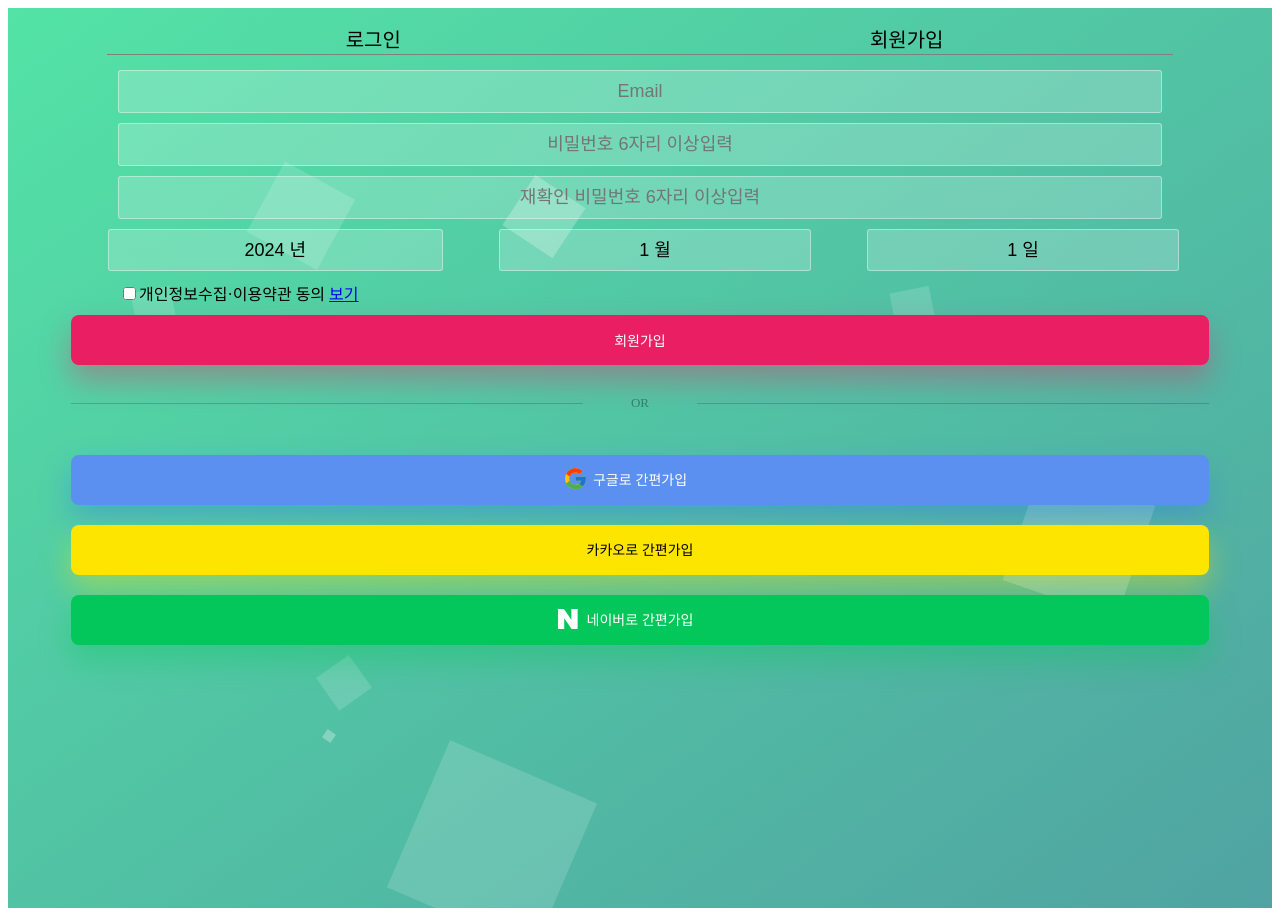
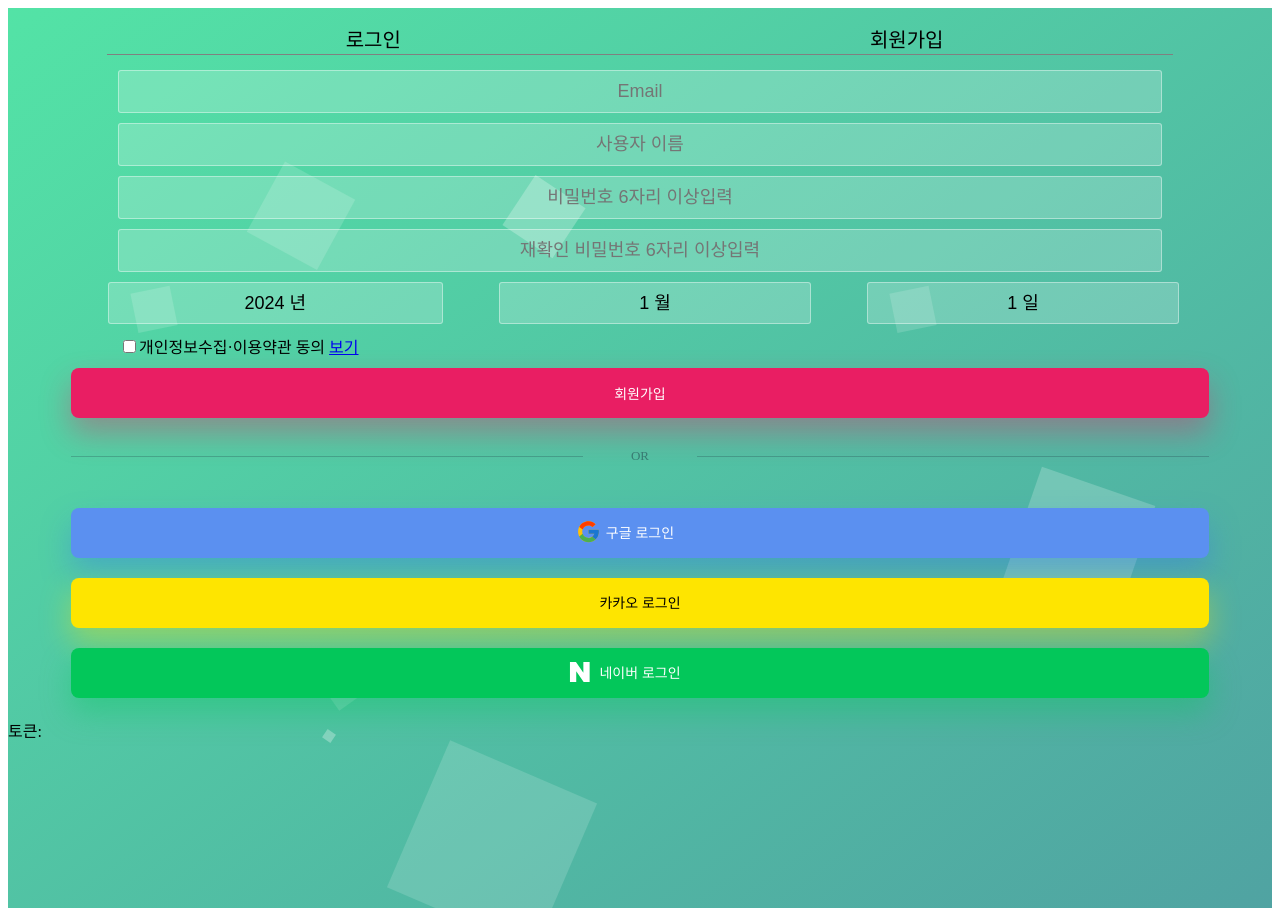
Before and after one commit to KICMonster/Monster_YMJ, a React (Vite) app in the folder monsterproject/: page /Login in a window 1280 px wide. Both pictures are taken after a click on the element "회원가입". Built offline with nearby package versions, Linux system fonts and the light colour scheme.

Commit message:
소셜로그인 파싱중

```diff
--- a/monsterproject/src/api/MonsterApi.jsx
+++ b/monsterproject/src/api/MonsterApi.jsx
@@ -16,6 +16,7 @@
 
 // Login page
 // 등록
-export const Loginpush = async()=>{
-    const res = await axios.post();
+export const Loginpush = async(obj)=>{
+    const res = await axios.post(`${Loginfix}/`,obj);
+    return res.data
 }
--- a/monsterproject/src/hooks/useLoginMove.jsx
+++ b/monsterproject/src/hooks/useLoginMove.jsx
@@ -0,0 +1,3 @@
+function useLoginMove() {
+
+}
--- a/monsterproject/src/page/Login.css
+++ b/monsterproject/src/page/Login.css
@@ -122,33 +122,37 @@
   grid-column: 1 /4;
   grid-row: 1;
 }
+#username{
+  grid-column: 1 /4;
+  grid-row: 2;
+}
 
 #pass {
   grid-column: 1 / 4;
-  grid-row: 2;
+  grid-row: 3;
 }
 
 #pass2 {
   grid-column: 1 / 4;
-  grid-row: 3;
+  grid-row: 4;
 }
 
 #date__yy {
   grid-column: 1;
-  grid-row: 4;
+  grid-row: 5;
   margin-left: auto;
 }
 
 #date__mm {
   grid-column: 2;
-  grid-row: 4;
+  grid-row: 5;
   margin-left: auto;
   margin-right: auto;
 }
 
 #date__dd {
   grid-column: 3;
-  grid-row: 4;
+  grid-row: 5;
   margin-right: auto;
 }
 
--- a/monsterproject/src/page/Login.jsx
+++ b/monsterproject/src/page/Login.jsx
@@ -2,12 +2,30 @@
 import { FcGoogle } from "react-icons/fc";
 import { SiNaver } from "react-icons/si";
 import { HiMiniChatBubbleOvalLeft } from "react-icons/hi2";
-import { useState } from 'react';
+import { useEffect, useState } from 'react';
 import { Link } from 'react-router-dom';
 
 
 //////////////////js//////////////////////
+const initState = {
+    email: '',
+    passowrd: '',
+    dueDate: "",
+    Lboolean: false
+}
+const socialState = {
+    response_type: '',
+    client_id: '',
+    redirect_uri: '',
+    scope: '',
 
+
+
+    autorization_uri: '',
+    token_uri: '',
+    user_info_uri: '',
+    user_name_attribute: ''
+}
 ////////////////컴포넌트///////////////////
 //로그인 페이지 해더  회원가입/로그인
 function LoginHeader({ setisChange }) {
@@ -40,11 +58,12 @@
     if (isChange) {
         return (
             <main>
-                <form style={{ width: '100%' }}>
+                <form action='/login' method='post' style={{ width: '100%' }}>
                     <div className="LoginMainBody">
                         <input type="text" placeholder={"Email"} id='email' autoComplete="username" />
-                        <input type="password" placeholder={"비밀번호 6자리 이상입력"} id='pass' autoComplete="new-password" />
-                        <input type="password" placeholder={"재확인 비밀번호 6자리 이상입력"} id='pass2' autoComplete="new-password" />
+                        <input type="text" placeholder="사용자 이름" id="username" />
+                        <input type="password" placeholder="비밀번호 6자리 이상입력" id='pass' autoComplete="new-password" />
+                        <input type="password" placeholder="재확인 비밀번호 6자리 이상입력" id='pass2' autoComplete="new-password" />
                         <select id='date__yy'>
                             <option value="2024">2024 년</option>
                             <option value="2023">2023 년</option>
@@ -80,7 +99,7 @@
                         <input type="text" placeholder={"Email"} id='email' autoComplete="username" />
                         <input type="password" placeholder={"비밀번호 6자리 이상입력"} id='pass' autoComplete="new-password" />
                     </div>
-                    <button type='submit' className='origin__btn' style={{marginTop :'20px'}}>로그인</button>
+                    <button type='submit' className='origin__btn' style={{ marginTop: '20px' }}>로그인</button>
                 </form>
             </main>
         );
@@ -89,54 +108,62 @@
 
 
 //로그인 페이지 푸터    소셜로그인
-function LoginFooter({ isChange }) {
-    if (isChange) {
+function LoginFooter() {
+    const [token, setToken] = useState(null);
+
+    const REST_API_KEY = '은영님주세욘';
+    const REDIRECT_URI = '은영님주세욘2';
+
+    const STATE_STRING = '몰루';
+    const googleScope = 'openid%20profile%20email'
+
+    const KAKAO_AUTH_URI = `https://kauth.kakao.com/oauth/authorize?client_id=${REST_API_KEY}&redirect_uri=${REDIRECT_URI}&response_type=code`;
+    const NAVER_AUTH_URI = `https://nid.naver.com/oauth2.0/authorize?response_type=code&client_id=${REST_API_KEY}&state=${STATE_STRING}&redirect_uri=${REDIRECT_URI}`;
+    const GOOGLE_AUTH_URI = `https://www.googleapis.com/oauth2/v2/auth?response_type=code&client_id=${REST_API_KEY}&scope=${googleScope}&redirect_uri=${REDIRECT_URI}`;
+
+
+
+
+    // 네이버 로그인 함수
+    const loginWithNaver = () => {
+
+        window.location.href = NAVER_AUTH_URI;
+    };
+
+    // 카카오 로그인 함수
+    const loginWithKakao = () => {
+        window.location.href = KAKAO_AUTH_URI;
+    };
+
+    // 구글 로그인 함수
+    const loginWithGoogle = () => {
+        window.location.href = GOOGLE_AUTH_URI;
+    };
     return (
         <footer>
+
             <div className='LoginFooter'>
                 <p>OR</p>
             </div>
             {/*  google button */}
-                <button className='google__btn'>
-                    <FcGoogle />
-                    구글로 간편가입
-                </button>
-                {/*  kakao button */}
-                <button className='kakao__btn'>
-                    {/* <HiMiniChatBubbleOvalLeft />   얘 자체 오류있음  */}
-                    카카오로 간편가입
-                </button>
-                {/*  naver button */}
-                <button className='naver__btn'>
-                    <SiNaver />
-                    네이버로 간편가입
-                </button>
-            </footer>
-        );
-    } else {
-        return (
-            <footer>
-                <div className='LoginFooter'>
-                    <p>OR</p>
-                </div>
-                {/*  google button */}
-                <button className='google__btn'>
+            <button className='google__btn' onClick={loginWithGoogle}>
                 <FcGoogle />
                 구글 로그인
             </button>
             {/*  kakao button */}
-                <button className='kakao__btn'>
+            <button className='kakao__btn' onClick={loginWithKakao} >
                 {/* <HiMiniChatBubbleOvalLeft />   얘 자체 오류있음  */}
                 카카오 로그인
             </button>
             {/*  naver button */}
-                <button className='naver__btn'>
+            <button className='naver__btn' onClick={loginWithNaver}>
                 <SiNaver />
                 네이버 로그인
             </button>
+            <p id="token-result">토큰: {token}</p>
         </footer>
     );
-    }
+
 
 }
 
```
Also changed, not shown: monsterproject/src/components/Redirection.jsx (added, +23 -0 lines), 1 other file (tests, documents, lock files or other folders). Lines whose indentation alone changed are shown as unchanged.
